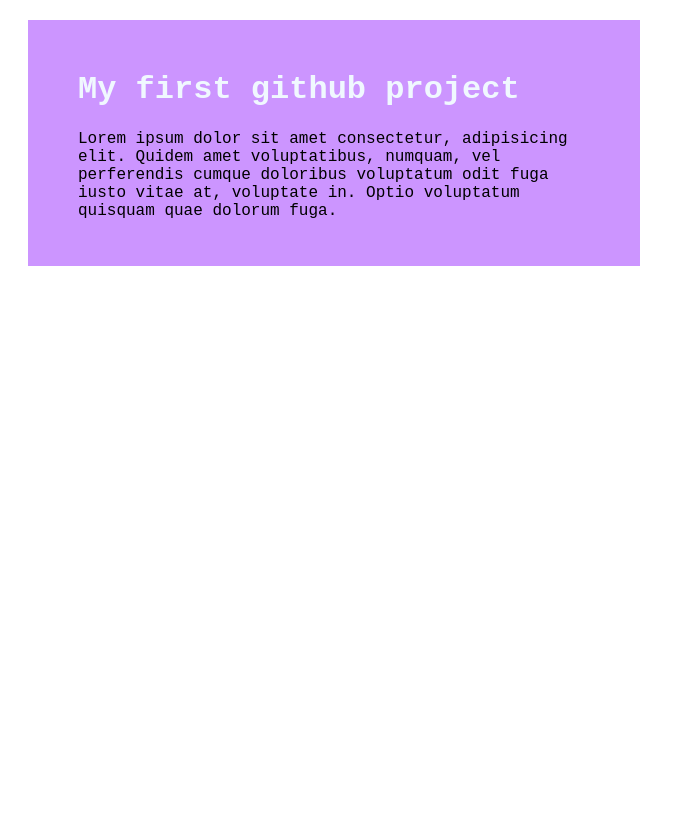
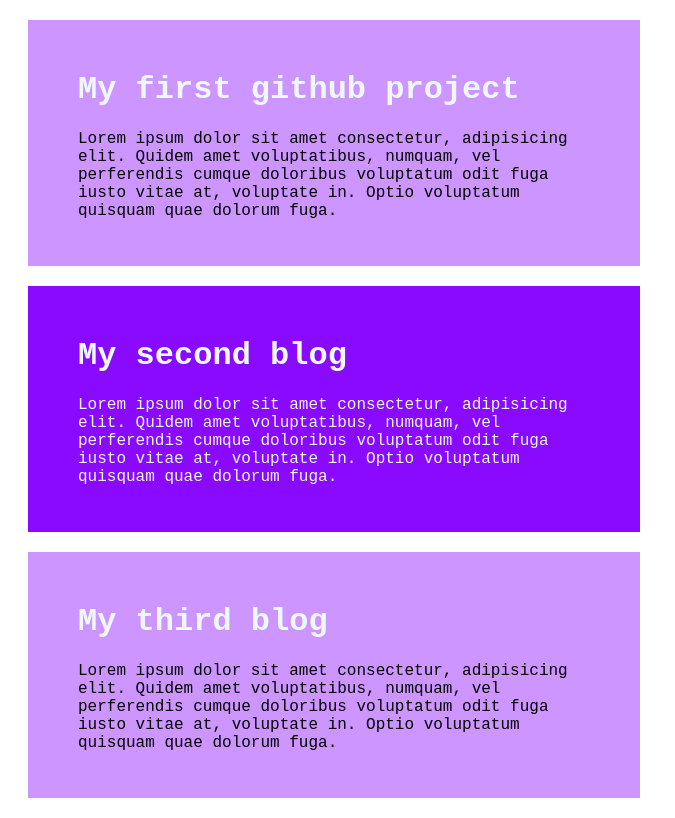
Before and after one commit to Ashraful-Hasib/my-first-github-repo, a plain HTML site: page index.html in a window 1280 px wide. Shown: the whole page, without its empty margins (0-675 px from the left). Drawn offline with Linux system fonts and the light colour scheme.

Commit message:
my 2nd and 3rd blog

```diff
--- a/index.html
+++ b/index.html
@@ -11,5 +11,13 @@
     <h1 class="headers">My first github project</h1>
 <p>Lorem ipsum dolor sit amet consectetur, adipisicing elit. Quidem amet voluptatibus, numquam, vel perferendis cumque doloribus voluptatum odit fuga iusto vitae at, voluptate in. Optio voluptatum quisquam quae dolorum fuga.</p>
 </div>
+    <div class="second">
+    <h1 class="headers">My second blog</h1>
+<p class="secondpara">Lorem ipsum dolor sit amet consectetur, adipisicing elit. Quidem amet voluptatibus, numquam, vel perferendis cumque doloribus voluptatum odit fuga iusto vitae at, voluptate in. Optio voluptatum quisquam quae dolorum fuga.</p>
+</div>
+    <div>
+    <h1 class="headers">My third blog</h1>
+<p>Lorem ipsum dolor sit amet consectetur, adipisicing elit. Quidem amet voluptatibus, numquam, vel perferendis cumque doloribus voluptatum odit fuga iusto vitae at, voluptate in. Optio voluptatum quisquam quae dolorum fuga.</p>
+</div>
 </body>
 </html>
--- a/styles/blog.css
+++ b/styles/blog.css
@@ -1,2 +1,5 @@
 div{margin: 20px 50% 20px 20px; padding: 30px 50px 30px; background-color: rgb(204, 149, 255); font-family: 'Courier New', Courier, monospace;
 } .headers{ color: aliceblue;}
+div{display: block inline;}
+.second{ background-color: rgb(137, 10, 255);}
+.secondpara{ color: aliceblue;}
```
